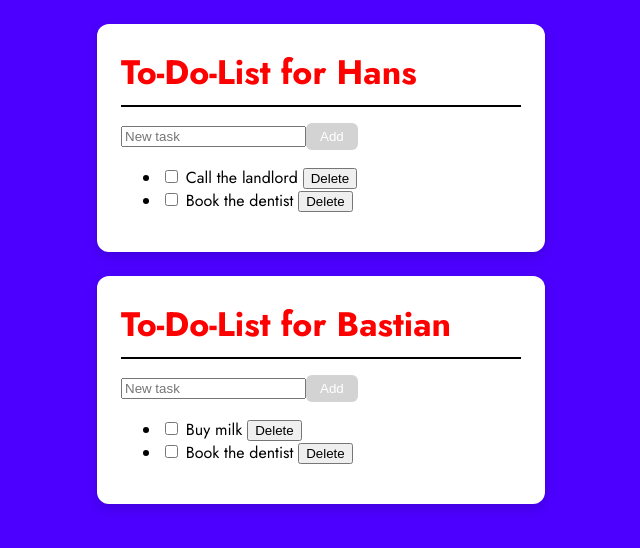
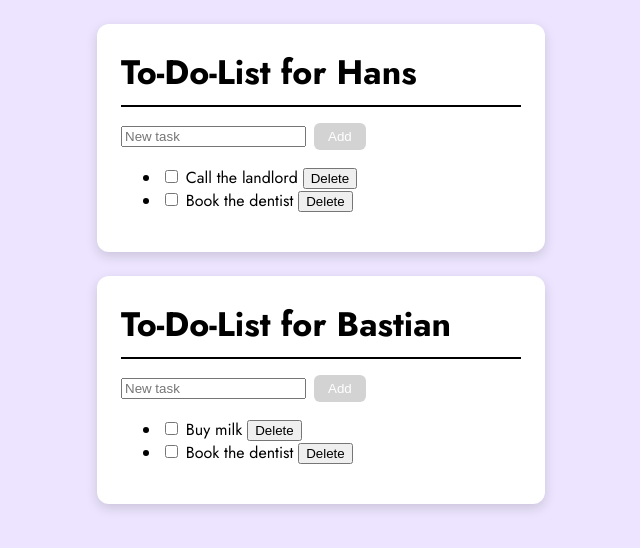
Before and after one commit to hellyhornbek/tid-repo, a React (Vite) app in the folder week-03/: page / in a window 1280 px wide. Shown: the top 548 px of the page, without its empty margins (319-959 px from the left). Built offline with nearby package versions, Linux system fonts and the light colour scheme.

Commit message:
add styling and margin for add button

```diff
--- a/week-03/src/App.css
+++ /dev/null
@@ -1,3 +0,0 @@
-body {
-  background-color: rgb(76, 0, 255);
-}
--- a/week-03/src/App.jsx
+++ b/week-03/src/App.jsx
@@ -1,4 +1,4 @@
-import "./App.css";
+import "./css/App.css";
 import ToDoList from "./ToDoList";
 
 function App() {
--- a/week-03/src/NewTodoForm.jsx
+++ b/week-03/src/NewTodoForm.jsx
@@ -1,4 +1,4 @@
-import "./NewTodoForm.css";
+import "./css/NewTodoForm.css";
 import { useState } from "react";
 
 // captures the new-task text; only job is to send it up via onAdd
--- a/week-03/src/ToDoList.jsx
+++ b/week-03/src/ToDoList.jsx
@@ -1,4 +1,4 @@
-import "./ToDoList.css";
+import "./css/ToDoList.css";
 import { useState, useEffect } from "react";
 import ToDoItem from "./ToDoItem";
 import NewTodoForm from "./NewTodoForm";
--- /dev/null
+++ b/week-03/src/css/App.css
@@ -0,0 +1,3 @@
+body {
+  background-color: rgb(237, 229, 255);
+}
--- a/week-03/src/NewTodoForm.css
+++ b/week-03/src/css/NewTodoForm.css
@@ -1,6 +1,7 @@
 .add-button {
   color: white;
   background-color: blue;
+  margin-left: 8px;
   border: none;
   border-radius: 6px;
   padding: 6px 14px;
--- a/week-03/src/ToDoList.css
+++ b/week-03/src/css/ToDoList.css
@@ -11,7 +11,7 @@
 
 .todo-list__title {
   font-family: "Jost", "Futura", "Century Gothic", "Trebuchet MS", sans-serif;
-  color: red;
+  color: black;
   font-size: 34px;
   margin-top: 0;
   margin-bottom: 16px;
```
